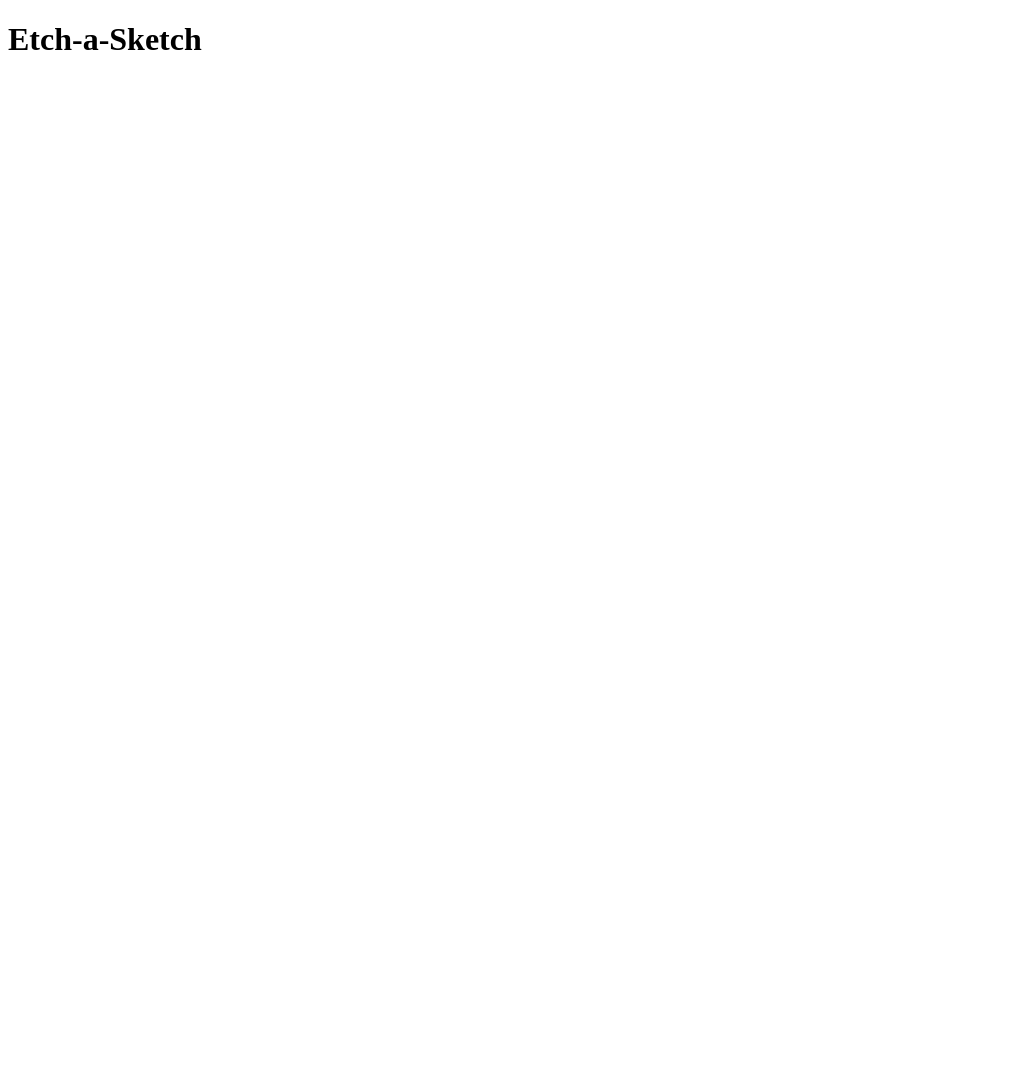
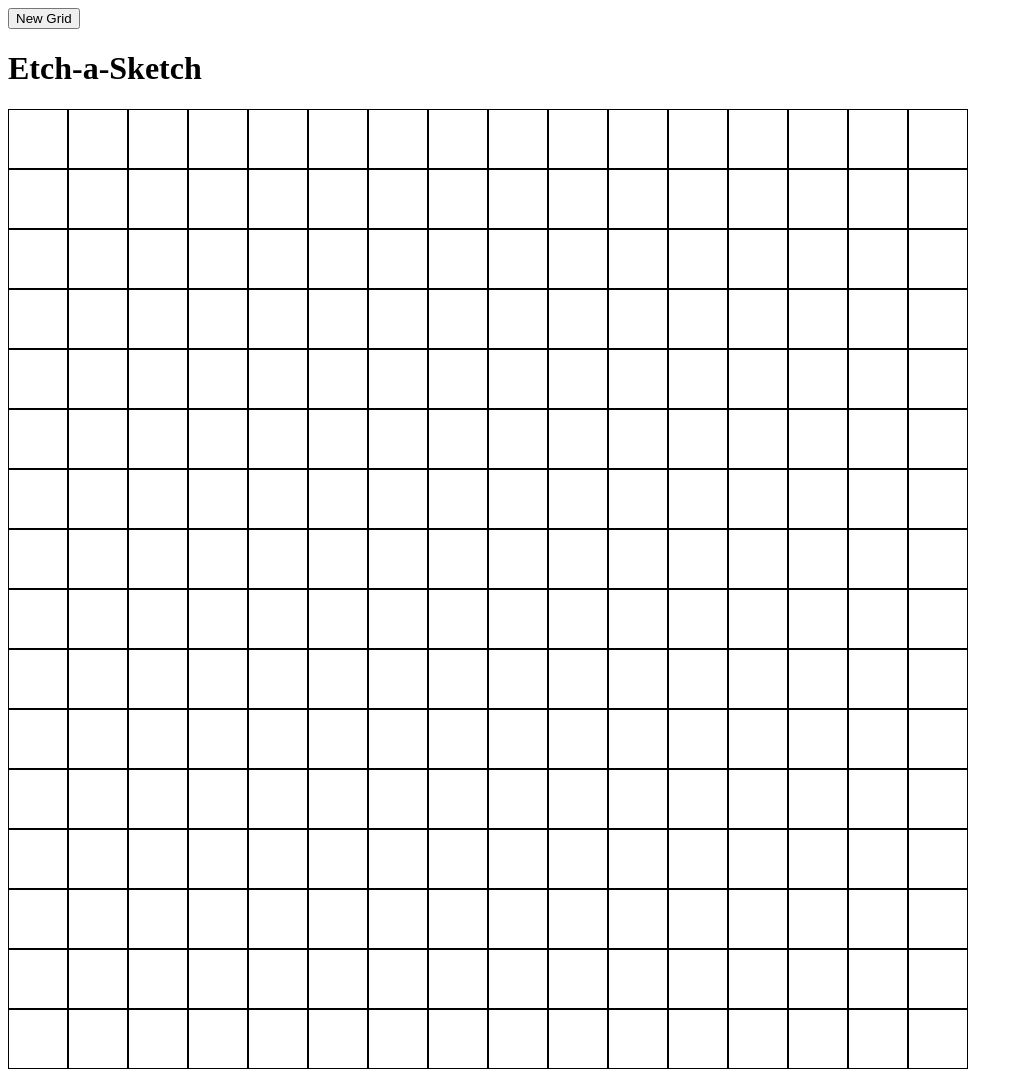
Before and after one commit to GiorgosP33/Etch-a-Sketch, a plain HTML site: page index.html in a window 1280 px wide. Shown: the whole page, without its empty margins (0-1023 px from the left). Before the commit the page ends 800 px from the top, so only its background shows below. Drawn offline with Linux system fonts and the light colour scheme.

Commit message:
modified:   index.css modified:   index.js

```diff
--- a/index.css
+++ b/index.css
@@ -1,3 +1,16 @@
-.childs{
-    border: 1px black;
+#container {
+    display: flex;
+    flex-wrap: wrap;
+    width: 960px;
 }
+
+.square {
+    width: 60px; /* Adjust based on the number of squares per side */
+    height: 60px;
+    border: 1px solid black;
+    box-sizing: border-box;
+}
+
+.square:hover {
+    background-color: #000;
+}
--- a/index.js
+++ b/index.js
@@ -4,7 +4,38 @@
 
     for (let i = 0; i < totalDivs; i++) {
         const div = document.createElement('div');
-        div.className = 'childs';
+        div.className = 'square';
         container.appendChild(div);
     }
 }
+window.onload = function() {
+    createGrid(16); // Create a 16x16 grid by default
+
+    const btn = document.createElement('button');
+    btn.textContent = 'New Grid';
+    btn.addEventListener('click', newGrid);
+    document.body.insertBefore(btn, document.body.firstChild);
+}
+
+function createGrid(size) {
+    const container = document.getElementById('container');
+    container.innerHTML = ''; // Clear the container
+    const totalDivs = size * size;
+
+    for (let i = 0; i < totalDivs; i++) {
+        const div = document.createElement('div');
+        div.className = 'square';
+        div.style.width = `${960/size}px`;
+        div.style.height = `${960/size}px`;
+        container.appendChild(div);
+    }
+}
+
+function newGrid() {
+    let size;
+    do {
+        size = prompt('Enter the number of squares per side for the new grid (max 100):');
+    } while (size < 1 || size > 100 || isNaN(size));
+
+    createGrid(size);
+}
```
